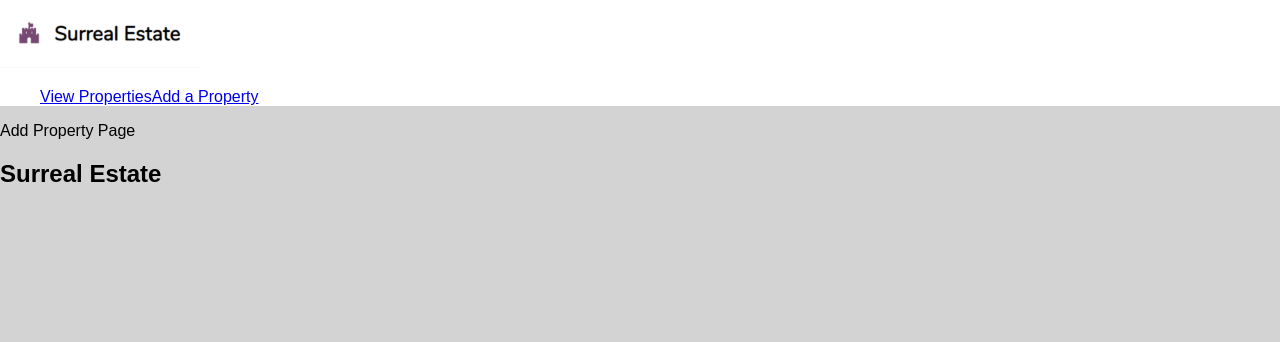
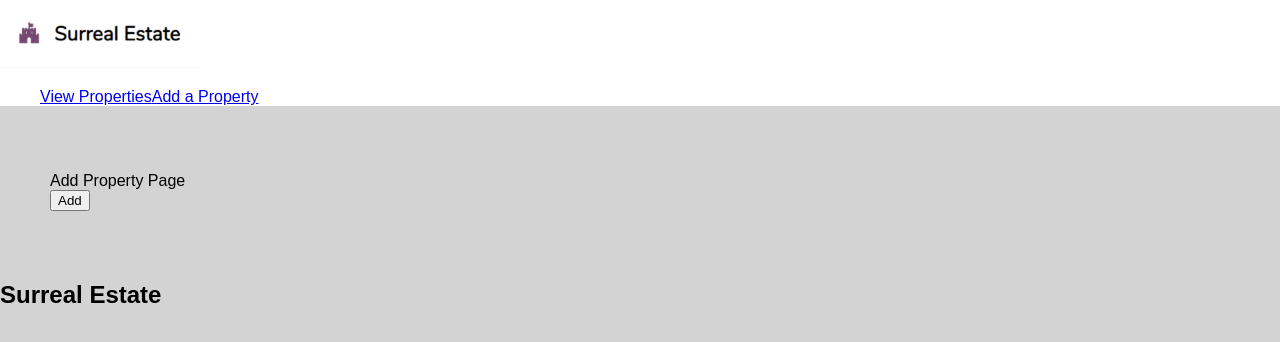
Before and after one commit to KhadraMohamed/Surreal-Estate, a React (Create React App) app: page /add-property in a window 1280 px wide. Shown: the top 342 px of the page. Built offline with nearby package versions, Linux system fonts and the light colour scheme.

Commit message:
Half of Adding Properties

```diff
--- a/src/components/AddProperty.js
+++ b/src/components/AddProperty.js
@@ -1,5 +1,26 @@
-import React from "react";
+import React, { useState } from "react";
+import "../styles/add-property.css";
 
-const AddProperty = () => <div> Add Property Page </div>;
+const AddProperty = () => {
+  const initialState = {
+    fields: {
+      title: "",
+    },
+  };
+  const [fields, setFields] = useState(initialState.fields);
+  const handleAddProperty = (event) => {
+    event.preventDefault();
+    console.log(fields);
+  };
+  return (
+    <div className="add-property">
+      {" "}
+      Add Property Page
+      <form onSubmit={handleAddProperty}>
+        <button type="submit"> Add </button>
+      </form>
+    </div>
+  );
+};
 
 export default AddProperty;
--- /dev/null
+++ b/src/styles/add-property.css
@@ -0,0 +1,3 @@
+.add-property {
+    padding: 50px;
+}
```
